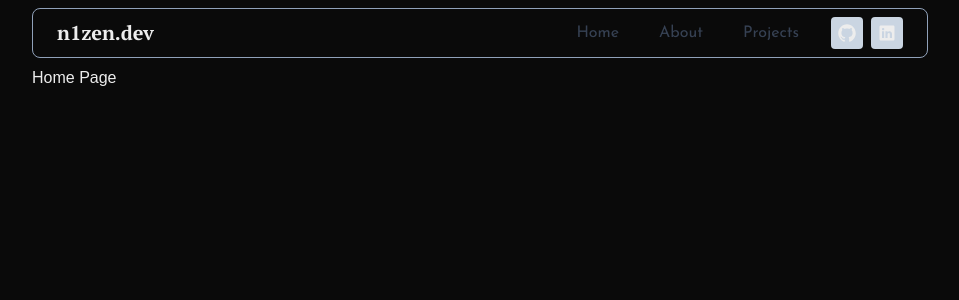
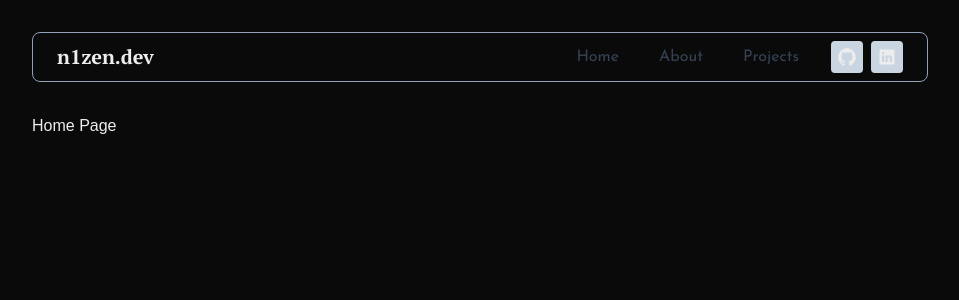
Before and after one commit to n1zen/portfolio-next, a Next.js app: page / in a window 1280 px wide. Shown: the top 300 px of the page, without its empty margins (160-1119 px from the left). Built offline with nearby package versions, Linux system fonts and the light colour scheme; a web font is replaced by a local one.

Commit message:
small increase in vertical margin for Header.tsx

```diff
--- a/app/components/Header.tsx
+++ b/app/components/Header.tsx
@@ -3,7 +3,7 @@ import ActionBar from "./ActionBar";
 
 export default function Header() {
     return(
-        <header className="max-w-6xl w-full border border-slate-400 rounded-lg py-2 px-6 my-2 mx-auto flex justify-between items-center">
+        <header className="max-w-6xl w-full border border-slate-400 rounded-lg py-2 px-6 my-8 mx-auto flex justify-between items-center">
             {/* Title */}
 	    <div className="p-0 flex">
 		<h1 className="font-bold text-xl font-heading">n1zen.dev</h1>
--- a/app/components/NavBar.tsx
+++ b/app/components/NavBar.tsx
@@ -5,7 +5,9 @@ import Link from "next/link";
 interface NavLinkProps {
     href: string;
     children: React.ReactNode;
-} interface route {
+}
+
+interface route {
     routeId: number;
     name: string;
     url: string;
```
